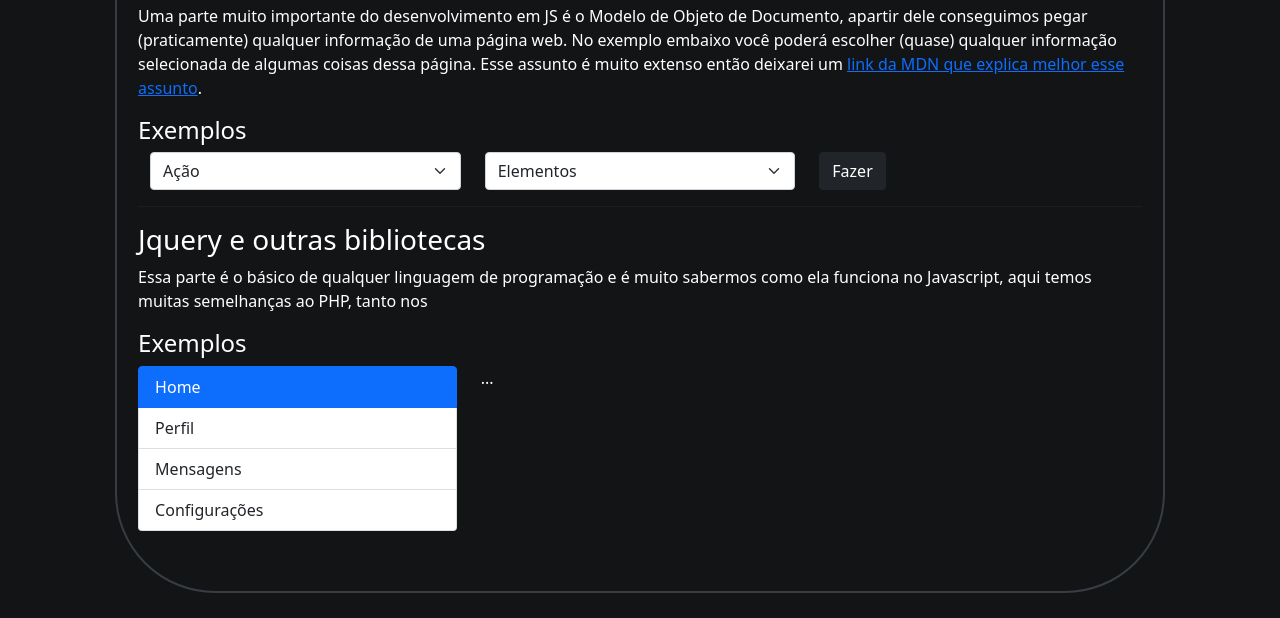
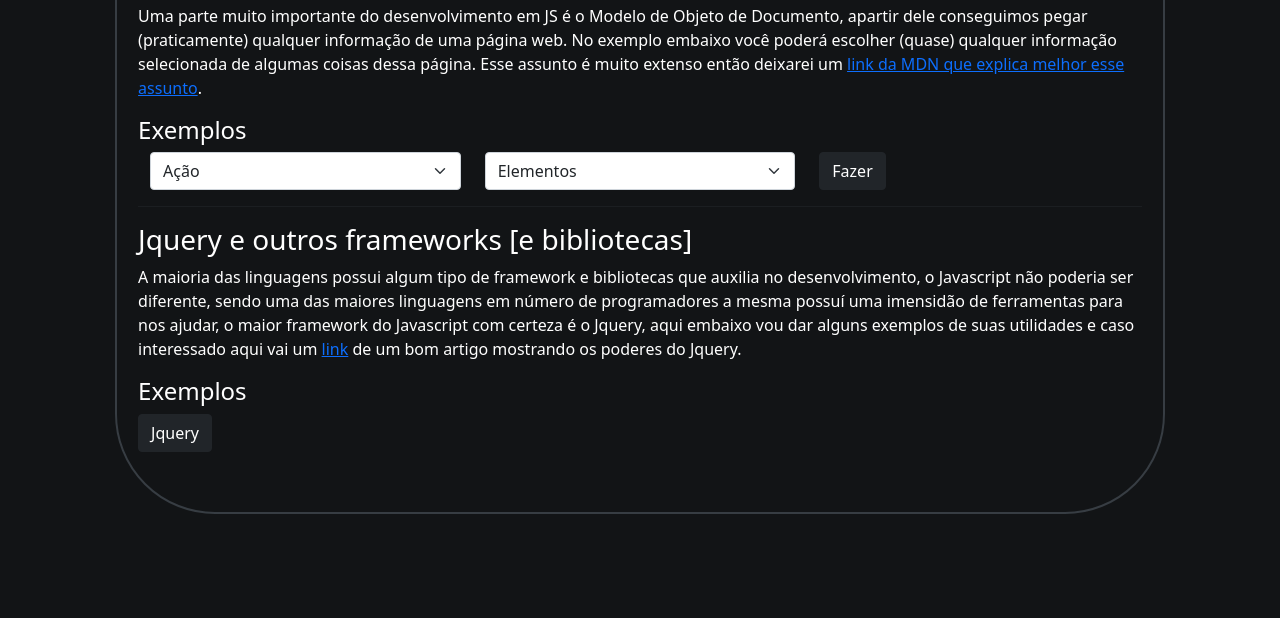
Before and after one commit to dgtyPedro/EstudosJS, a PHP site: page / in a window 1280 px wide. Shown: the part 624-1242 px from the top of the page. After the commit the page ends 1138 px from the top, so only its background shows below. Run offline with PHP 8.4, Linux system fonts and the light colour scheme.

Commit message:
feat: novas features

```diff
--- a/index.html
+++ b/index.html
@@ -8,7 +8,10 @@
     <!-- Bootstrap CSS -->
     <link href="https://cdn.jsdelivr.net/npm/bootstrap@5.1.1/dist/css/bootstrap.min.css" rel="stylesheet" integrity="sha384-F3w7mX95PdgyTmZZMECAngseQB83DfGTowi0iMjiWaeVhAn4FJkqJByhZMI3AhiU" crossorigin="anonymous">
     <link href="style.css" rel="stylesheet">
+    <script src="https://ajax.googleapis.com/ajax/libs/jquery/3.5.1/jquery.min.js"></script>
     <title>EstudosJS</title>
+
+
   </head>
   <body id='cinco'>
 
@@ -24,35 +27,18 @@
           </button>
           <div class="offcanvas offcanvas-end" tabindex="-1" id="offcanvasNavbar" aria-labelledby="offcanvasNavbarLabel">
             <div class="offcanvas-header">
-              <h5 class="offcanvas-title" id="offcanvasNavbarLabel">Offcanvas</h5>
+              <h5 class="offcanvas-title" id="offcanvasNavbarLabel">Olá leitor</h5>
               <button type="button" class="btn-close text-reset" data-bs-dismiss="offcanvas" aria-label="Close"></button>
             </div>
             <div class="offcanvas-body">
               <ul class="navbar-nav justify-content-end flex-grow-1 pe-3">
                 <li class="nav-item">
-                  <a class="nav-link active" aria-current="page" href="#">Home</a>
+                  <a class="nav-link active" aria-current="page" href="#">Ir para Git</a>
                 </li>
                 <li class="nav-item">
-                  <a class="nav-link" href="#">Link</a>
-                </li>
-                <li class="nav-item dropdown">
-                  <a class="nav-link dropdown-toggle" href="#" id="offcanvasNavbarDropdown" role="button" data-bs-toggle="dropdown" aria-expanded="false">
-                    Dropdown
-                  </a>
-                  <ul class="dropdown-menu" aria-labelledby="offcanvasNavbarDropdown">
-                    <li><a class="dropdown-item" href="#">Action</a></li>
-                    <li><a class="dropdown-item" href="#">Another action</a></li>
-                    <li>
-                      <hr class="dropdown-divider">
-                    </li>
-                    <li><a class="dropdown-item" href="#">Something else here</a></li>
-                  </ul>
+                  <a class="nav-link" href="#">Meu perfil</a>
                 </li>
               </ul>
-              <form class="d-flex">
-                <input class="form-control me-2" type="search" placeholder="Search" aria-label="Search">
-                <button class="btn btn-outline-success" type="submit">Search</button>
-              </form>
             </div>
           </div>
 
@@ -144,32 +130,20 @@
 <hr/>
 
 <h3 id='cinco'>
-    Jquery e outras bibliotecas
+    Jquery e outros frameworks [e bibliotecas]
 </h3>
 <p id='cinco'>
-    Essa parte é o básico de qualquer linguagem de programação e é muito sabermos como ela funciona no Javascript, aqui temos muitas semelhanças ao PHP,
-     tanto nos
+A maioria das linguagens possui algum tipo de framework e bibliotecas que auxilia no desenvolvimento, o Javascript não poderia ser diferente,
+ sendo uma das maiores linguagens em número de programadores a mesma possuí uma imensidão de ferramentas para nos ajudar, o maior framework
+ do Javascript com certeza é o Jquery, aqui embaixo vou dar alguns exemplos de suas utilidades e caso interessado aqui vai um <a href="
+ https://www.devmedia.com.br/jquery-tutorial/27299">link</a> de um bom artigo mostrando os poderes do Jquery.
 </p>
 <h4>
     Exemplos
 </h4>
-<div class="row" id='quatro'>
-  <div class="col-4">
-    <div class="list-group" id="list-tab" role="tablist">
-      <a class="list-group-item list-group-item-action active" id="list-home-list" data-toggle="list" href="#lista-home" role="tab" aria-controls="home">Home</a>
-      <a class="list-group-item list-group-item-action" id="list-profile-list" data-toggle="list" href="#list-profile" role="tab" aria-controls="profile">Perfil</a>
-      <a class="list-group-item list-group-item-action" id="list-messages-list" data-toggle="list" href="#lista-mensagens" role="tab" aria-controls="messages">Mensagens</a>
-      <a class="list-group-item list-group-item-action" id="list-settings-list" data-toggle="list" href="#lista-configuracoes" role="tab" aria-controls="settings">Configurações</a>
-    </div>
-  </div>
-  <div class="col-8">
-    <div class="tab-content" id="nav-tabContent">
-      <div class="tab-pane fade show active" id="list-home" role="tabpanel" aria-labelledby="list-home-list">...</div>
-      <div class="tab-pane fade" id="list-profile" role="tabpanel" aria-labelledby="list-profile-list">...</div>
-      <div class="tab-pane fade" id="list-messages" role="tabpanel" aria-labelledby="list-messages-list">...</div>
-      <div class="tab-pane fade" id="list-settings" role="tabpanel" aria-labelledby="list-settings-list">...</div>
-    </div>
-  </div>
+
+<div class="col">
+  <button type="button" class="btn btn-dark" onclick="jquery()">Jquery</button>
 </div>
 
 </div>
--- a/java.js
+++ b/java.js
@@ -1,6 +1,11 @@
-function clicou() {
-}
 
+function jquery() {
+    $(document).ready(function(){
+        $("button").click(function(){
+          $(".navbar").toggle(1000);
+        });
+      });
+    }
 
 function info(){
     alert('Isso é um alerta de informação');
--- a/style.css
+++ b/style.css
@@ -74,5 +74,9 @@ hr {
     border-top: 1px solid #373D43;
   }
 
-
+bob{
+  height: 20px;
+  width: 20px;
+  background-color: #f7e018;
+}
 /* um dois tres quatro cinco */
```
